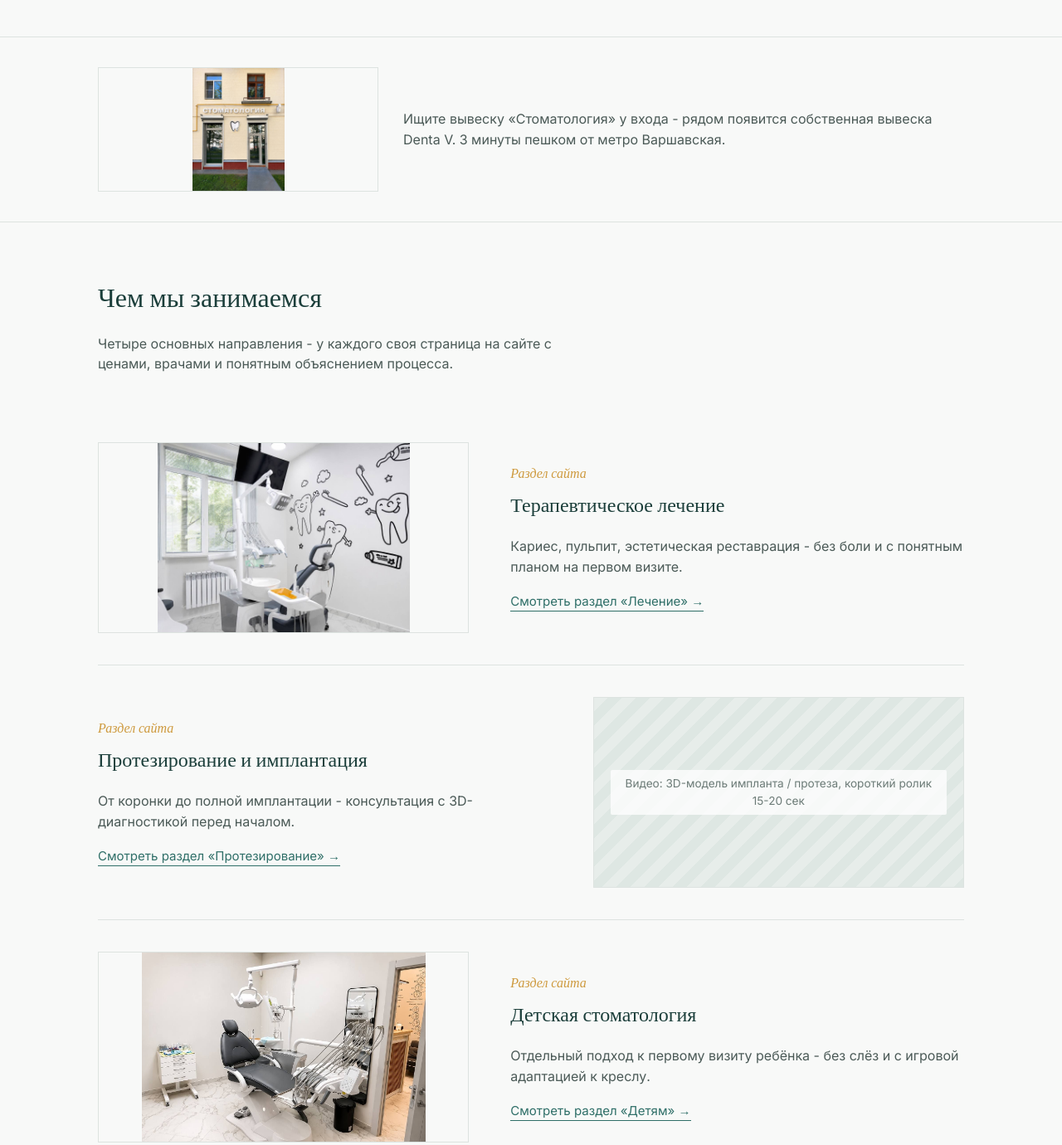
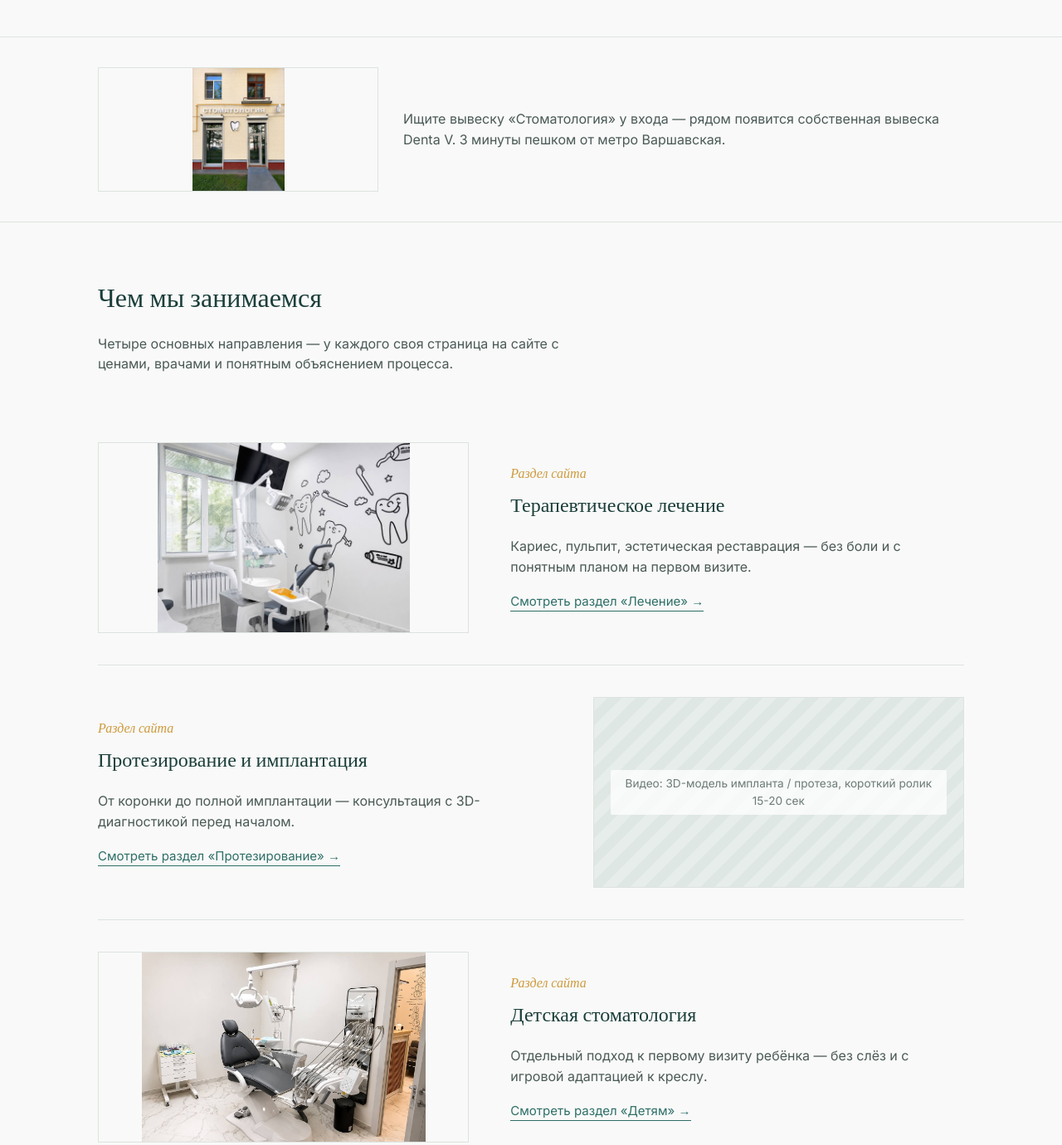
Before and after one commit to sergeyponkratov27-dot/denta-site, a plain HTML site: page index.html in a window 1280 px wide. Shown: the part 1020-2400 px from the top of the page at 83% size. Drawn offline with Linux system fonts and the light colour scheme.

Commit message:
index.html

```diff
--- a/index.html
+++ b/index.html
@@ -26,17 +26,24 @@
     color:var(--ink);
     font-family:'Inter',sans-serif;
     line-height:1.55;
+    position: relative;
+    min-height: 100vh;
   }
 
+  /* Исправленный фон: теперь подложка заполняет всю страницу до самого низа */
   body::before {
     content: "";
-    position: absolute;
-    top: 0; left: 0; width: 100%; height: 100%;
+    position: fixed;
+    top: 0;
+    left: 0;
+    width: 100%;
+    height: 100%;
     background-image: url('bg-teeth.jpg');
     background-repeat: repeat;
     background-size: 220px;
     opacity: 0.12;
     z-index: -1;
+    pointer-events: none;
   }
 
   h1,h2,h3{
@@ -167,7 +174,7 @@
 </head>
 <body>
 
-<div class="meta-label">ЭКРАН 1  ГЛАВНАЯ СТРАНИЦА</div>
+<div class="meta-label">ЭКРАН 1 — ГЛАВНАЯ СТРАНИЦА</div>
 
 <header class="site">
   <div class="wrap navrow">
@@ -236,7 +243,7 @@
 <section class="section" style="padding:36px 0;">
   <div class="wrap" style="display:grid;grid-template-columns:1fr 2fr;gap:30px;align-items:center;">
     <div class="media" style="background:none;padding:0;height:150px;"><img src="foto-fasad.jpg" alt="Фасад клиники Denta V" style="width:100%;height:100%;object-fit:contain;display:block;"></div>
-    <p style="color:var(--ink-soft);margin:0;">Ищите вывеску «Стоматология» у входа - рядом появится собственная вывеска Denta V. 3 минуты пешком от метро Варшавская.</p>
+    <p style="color:var(--ink-soft);margin:0;">Ищите вывеску «Стоматология» у входа — рядом появится собственная вывеска Denta V. 3 минуты пешком от метро Варшавская.</p>
   </div>
 </section>
 
@@ -244,7 +251,7 @@
   <div class="wrap">
     <div class="section-head">
       <h2>Чем мы занимаемся</h2>
-      <p>Четыре основных направления - у каждого своя страница на сайте с ценами, врачами и понятным объяснением процесса.</p>
+      <p>Четыре основных направления — у каждого своя страница на сайте с ценами, врачами и понятным объяснением процесса.</p>
     </div>
 
     <div class="service-row">
@@ -252,7 +259,7 @@
       <div>
         <div class="service-num">Раздел сайта</div>
         <h3>Терапевтическое лечение</h3>
-        <p>Кариес, пульпит, эстетическая реставрация - без боли и с понятным планом на первом визите.</p>
+        <p>Кариес, пульпит, эстетическая реставрация — без боли и с понятным планом на первом визите.</p>
         <a class="service-link" href="#">Смотреть раздел «Лечение» →</a>
       </div>
     </div>
@@ -262,7 +269,7 @@
       <div>
         <div class="service-num">Раздел сайта</div>
         <h3>Протезирование и имплантация</h3>
-        <p>От коронки до полной имплантации - консультация с 3D-диагностикой перед началом.</p>
+        <p>От коронки до полной имплантации — консультация с 3D-диагностикой перед началом.</p>
         <a class="service-link" href="#">Смотреть раздел «Протезирование» →</a>
       </div>
     </div>
@@ -272,7 +279,7 @@
       <div>
         <div class="service-num">Раздел сайта</div>
         <h3>Детская стоматология</h3>
-        <p>Отдельный подход к первому визиту ребёнка - без слёз и с игровой адаптацией к креслу.</p>
+        <p>Отдельный подход к первому визиту ребёнка — без слёз и с игровой адаптацией к креслу.</p>
         <a class="service-link" href="#">Смотреть раздел «Детям» →</a>
       </div>
     </div>
@@ -293,7 +300,7 @@
   <div class="wrap">
     <div class="section-head">
       <h2>Врачи клиники</h2>
-      <p>Живые лица, а не стоковые фото в халатах - это то, что реально снижает тревожность у новых пациентов.</p>
+      <p>Живые лица, а не стоковые фото в халатах — это то, что реально снижает тревожность у новых пациентов.</p>
     </div>
     <div class="doctors">
       <div class="doctor"><div class="media" style="background:none;padding:0;"><img src="foto-vrach.jpg" alt="Владимир Вербицкий, врач высшей категории" style="width:100%;height:100%;object-fit:contain;display:block;"></div><h4>Владимир Вербицкий</h4><span>Врач высшей категории</span></div>
@@ -308,8 +315,8 @@
   <div class="wrap trust">
     <div class="media" style="background:none;padding:0;"><img src="foto-ozhidanie.jpg" alt="Зона ожидания клиники Denta V" style="width:100%;height:100%;object-fit:contain;display:block;"></div>
     <div>
-      <blockquote>«Впервые пришла в новую клинику без стресса - врач всё объяснил до того, как включил инструмент»</blockquote>
-      <div class="who">- реальный отзыв пациента, добавить после первых визитов</div>
+      <blockquote>«Впервые пришла в новую клинику без стресса — врач всё объяснил до того, как включил инструмент»</blockquote>
+      <div class="who">— реальный отзыв пациента, добавить после первых визитов</div>
     </div>
   </div>
 </section>
```
